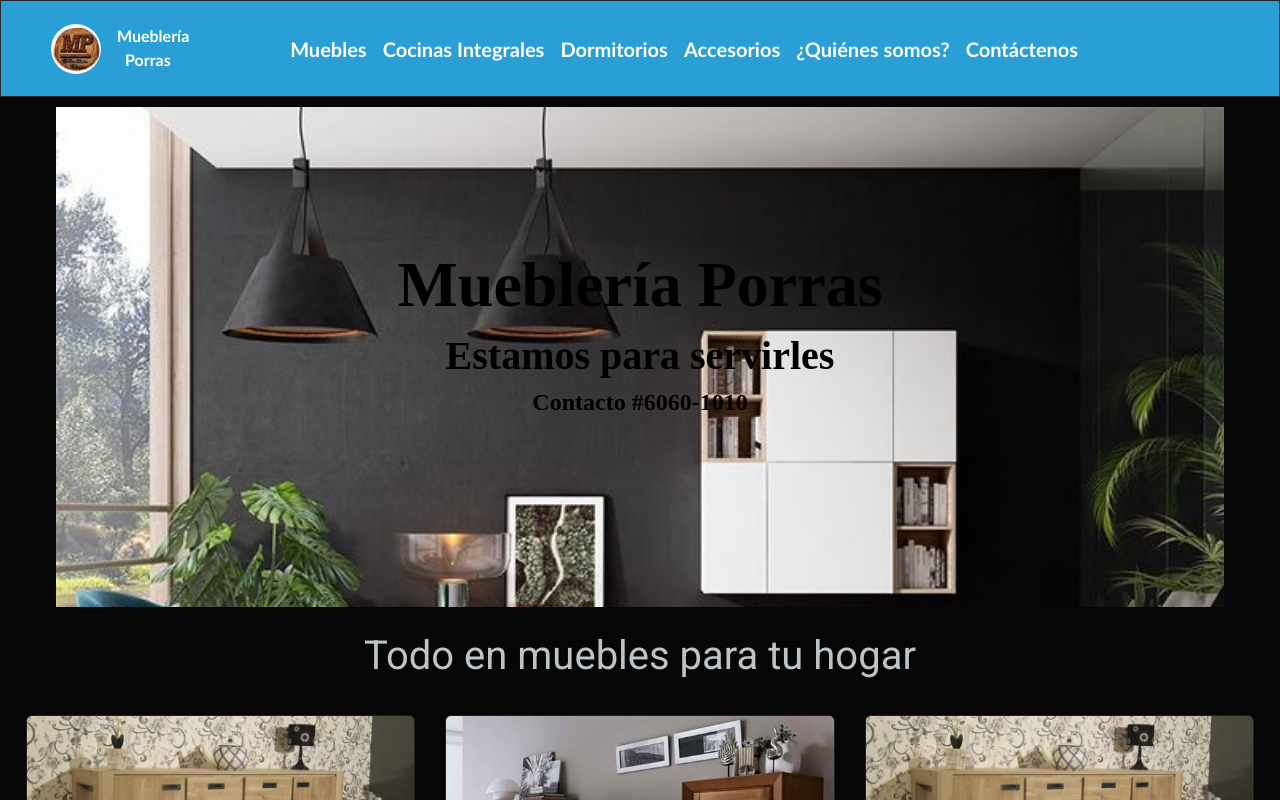
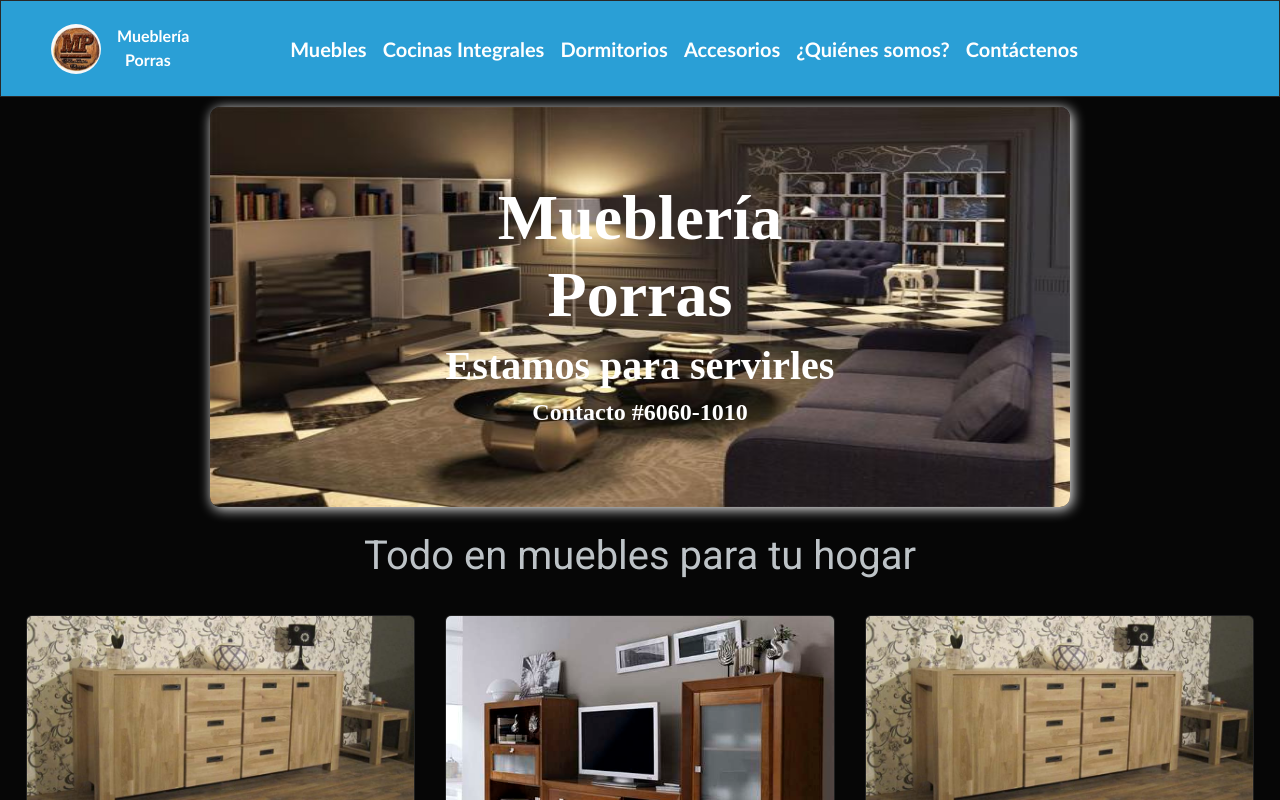
Before and after one commit to Yeraf/MPorras, a React (Create React App) app: page / in a window 1280 px wide. Shown: the top 800 px of the page. Built offline with nearby package versions, Linux system fonts and the light colour scheme.

Commit message:
Portada Commit

```diff
--- a/src/Css/CssApp/Home.css
+++ b/src/Css/CssApp/Home.css
@@ -9,22 +9,26 @@
 }
 
 .home-portada {
-    width: 95%;
+    width: 70%;
+    height: 400px;
+    overflow: hidden;
+    position: relative;
     margin: auto;
-    height: 500px;
+    border-radius: 10px;
+    box-shadow: 2px 2px 13px white;
 }
 
-.home-article {
+.home-img-portada {
     width: 100%;
-    height: 500px;
-    margin: auto;
-    background: url('/src/Img/Muebles/MHome/Muebles4.jpg') no-repeat fixed;
-    background-size: cover;
-    padding-top: 140px;
+    height: 100%;
 }
 
 .home-text-portada {
-    color: #000;
+    color: white;
+    position: absolute;
     text-align: center;
+    top: 50%;
+    left: 50%;
     font-family: 'Times New Roman', Times, serif;
+    transform: translate(-50%, -50%);
 }
--- a/src/Paginas/Home.jsx
+++ b/src/Paginas/Home.jsx
@@ -2,21 +2,28 @@
 import "../Css/CssApp/Home.css";
 import Mueble1 from "../Img/Muebles/MHome/muebles1.jpg";
 import Mueble2 from "../Img/Muebles/MHome/muebles2.jpg";
+import Portada from "../Img/Muebles/MHome/muebles_modernos.jpg";
 
 function Home() {
   return (
     <div className="home-container-principal">
       <div className="home-portada">
-          <article className="home-article">
-            <h1 className="home-text-portada"><b>Mueblería Porras</b></h1>
-            <h3 className="home-text-portada"><b>Estamos para servirles</b></h3>
-            <h5 className="home-text-portada"><b>Contacto #6060-1010</b></h5>
-          </article>
+        <img className="home-img-portada" src={Portada}></img>
+          <div className="home-text-portada">
+            <h1><b>Mueblería Porras</b></h1>
+            <h3><b>Estamos para servirles</b></h3>
+            <h5><b>Contacto #6060-1010</b></h5>
+          </div>
       </div>
       <h3 className="home-h3">Todo en muebles para tu hogar</h3>
       <div class="card-deck">
         <div class="card">
-          <img className="home-img" src={Mueble1} class="card-img-top" alt="..."></img>
+          <img
+            className="home-img"
+            src={Mueble1}
+            class="card-img-top"
+            alt="..."
+          ></img>
           <div class="card-body home-card-body">
             <h5 class="card-title">Card title</h5>
             <p class="card-text">
@@ -30,7 +37,12 @@
           </div>
         </div>
         <div class="card">
-          <img className="home-img" src={Mueble2} class="card-img-top" alt="..."></img>
+          <img
+            className="home-img"
+            src={Mueble2}
+            class="card-img-top"
+            alt="..."
+          ></img>
           <div class="card-body">
             <h5 class="card-title">Card title</h5>
             <p class="card-text">
@@ -43,7 +55,12 @@
           </div>
         </div>
         <div class="card">
-          <img className="home-img" src={Mueble1} class="card-img-top" alt="..."></img>
+          <img
+            className="home-img"
+            src={Mueble1}
+            class="card-img-top"
+            alt="..."
+          ></img>
           <div class="card-body">
             <h5 class="card-title">Card title</h5>
             <p class="card-text">
@@ -59,7 +76,12 @@
       </div>
       <div class="card-deck">
         <div class="card">
-          <img className="home-img" src={Mueble1} class="card-img-top" alt="..."></img>
+          <img
+            className="home-img"
+            src={Mueble1}
+            class="card-img-top"
+            alt="..."
+          ></img>
           <div class="card-body">
             <h5 class="card-title">Card title</h5>
             <p class="card-text">
@@ -73,7 +95,12 @@
           </div>
         </div>
         <div class="card">
-          <img className="home-img" src={Mueble1} class="card-img-top" alt="..."></img>
+          <img
+            className="home-img"
+            src={Mueble1}
+            class="card-img-top"
+            alt="..."
+          ></img>
           <div class="card-body">
             <h5 class="card-title">Card title</h5>
             <p class="card-text">
@@ -86,7 +113,12 @@
           </div>
         </div>
         <div class="card">
-          <img className="home-img" src={Mueble2} class="card-img-top" alt="..."></img>
+          <img
+            className="home-img"
+            src={Mueble2}
+            class="card-img-top"
+            alt="..."
+          ></img>
           <div class="card-body">
             <h5 class="card-title">Card title</h5>
             <p class="card-text">
@@ -102,7 +134,12 @@
       </div>
       <div class="card-deck">
         <div class="card">
-          <img className="home-img" src={Mueble2} class="card-img-top" alt="..."></img>
+          <img
+            className="home-img"
+            src={Mueble2}
+            class="card-img-top"
+            alt="..."
+          ></img>
           <div class="card-body">
             <h5 class="card-title">Card title</h5>
             <p class="card-text">
@@ -116,7 +153,12 @@
           </div>
         </div>
         <div class="card">
-          <img className="home-img" src={Mueble2} class="card-img-top" alt="..."></img>
+          <img
+            className="home-img"
+            src={Mueble2}
+            class="card-img-top"
+            alt="..."
+          ></img>
           <div class="card-body">
             <h5 class="card-title">Card title</h5>
             <p class="card-text">
@@ -129,7 +171,12 @@
           </div>
         </div>
         <div class="card">
-          <img className="home-img" src={Mueble2} class="card-img-top" alt="..."></img>
+          <img
+            className="home-img"
+            src={Mueble2}
+            class="card-img-top"
+            alt="..."
+          ></img>
           <div class="card-body">
             <h5 class="card-title">Card title</h5>
             <p class="card-text">
```
Also changed, not shown: src/Img/Muebles/MHome/cocinas-madera.jpg (added).
